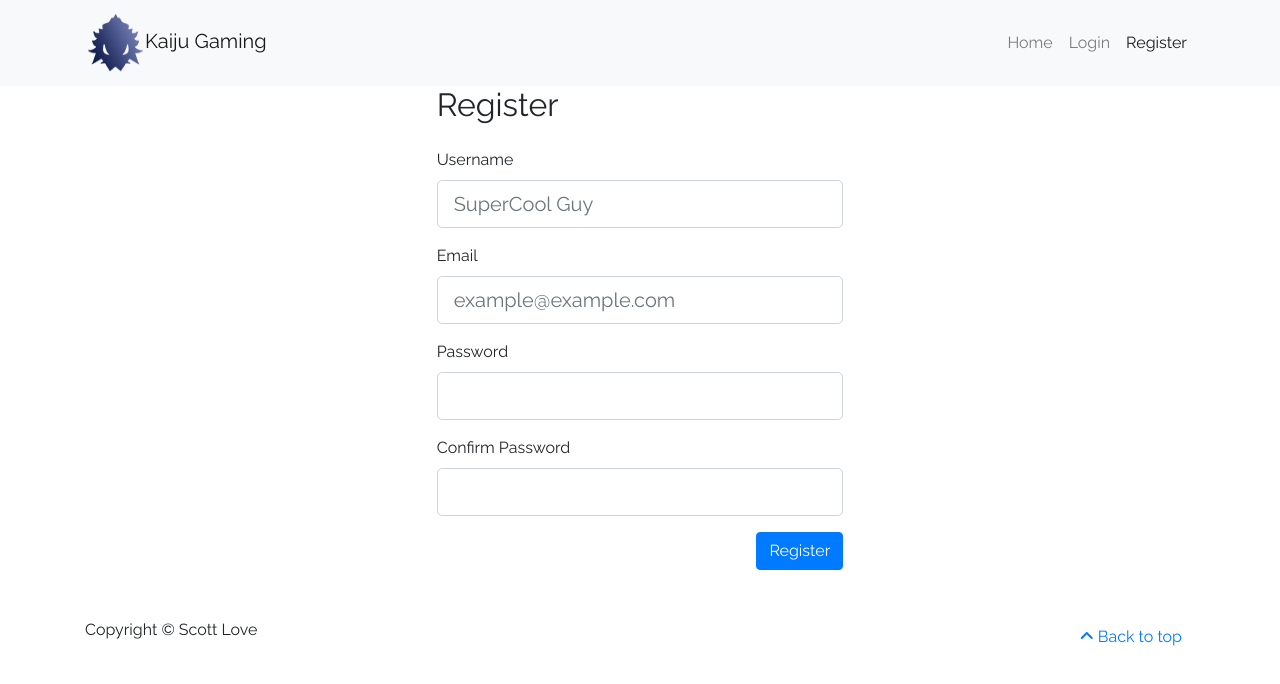
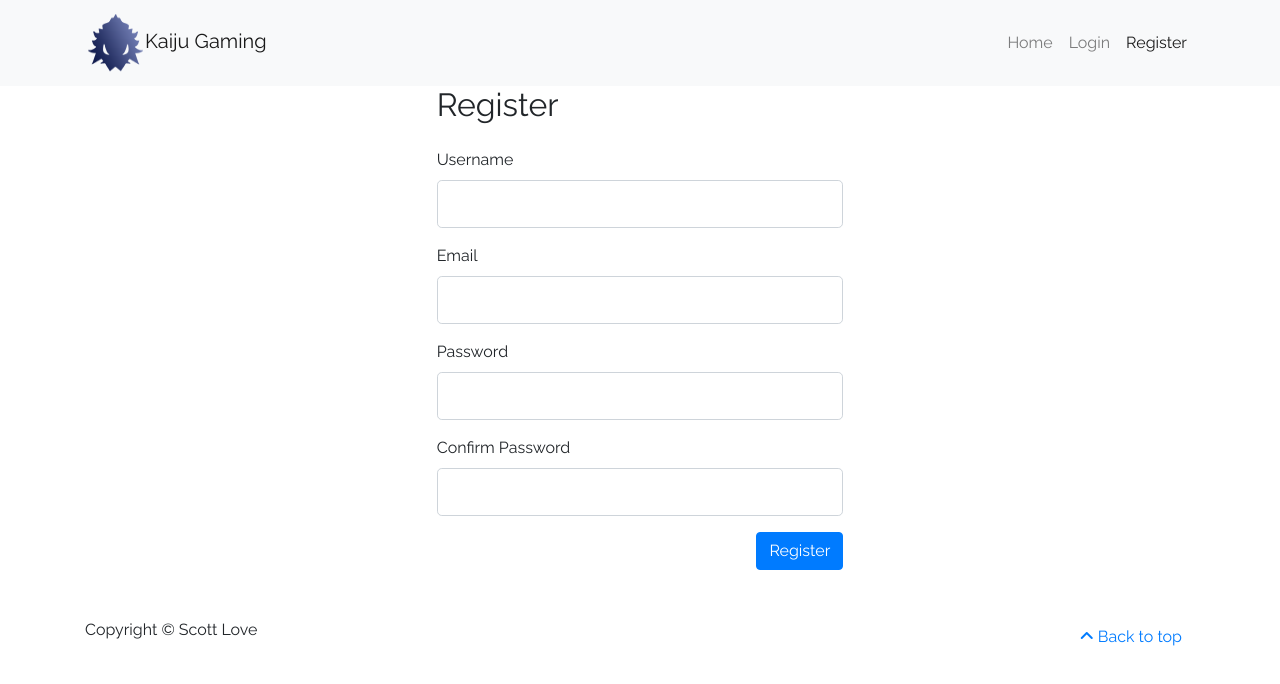
Before and after one commit to hscottlove/final-project-frontend, a React (Create React App) app: page /register in a window 1280 px wide. Shown: the top 684 px of the page. Built offline with nearby package versions, Linux system fonts and the light colour scheme.

Commit message:
updated feed state setup

```diff
--- a/src/components/Auth/Login.js
+++ b/src/components/Auth/Login.js
@@ -51,7 +51,7 @@ class Login extends Component {
     const user = this.state;
     axios.post(`${API_URL}/auth/login`, user, { withCredentials: true })
       .then(res => {
-        console.log(res);
+        console.log(res.data);
         this.props.setCurrentUser(res.data.id);
         this.props.history.push('/profile');
       })
@@ -77,7 +77,7 @@ class Login extends Component {
           <form onSubmit={this.handleSubmit}>
             <div className="form-group">
               <label htmlFor="email">Email</label>
-              <input type="email" id="email" name="email" value={this.state.email} onChange={this.handleChange} className="form-control form-control-lg" placeholder="example@example.com"/>
+              <input type="email" id="email" name="email" value={this.state.email} onChange={this.handleChange} className="form-control form-control-lg" />
             </div>
             <div className="form-group">
               <label htmlFor="email">Password</label>
--- a/src/components/Auth/Register.js
+++ b/src/components/Auth/Register.js
@@ -111,11 +111,11 @@ class Register extends Component {
           <form onSubmit={this.handleSubmit}>
             <div className="form-group">
               <label htmlFor="username">Username</label>
-              <input type="username" id="username" name="username" value={this.state.username} onChange={this.handleChange} className="form-control form-control-lg" placeholder="SuperCool Guy"/>
+              <input type="username" id="username" name="username" value={this.state.username} onChange={this.handleChange} className="form-control form-control-lg" />
             </div>
             <div className="form-group">
               <label htmlFor="email">Email</label>
-              <input type="email" id="email" name="email" value={this.state.email} onChange={this.handleChange} className="form-control form-control-lg" placeholder="example@example.com"/>
+              <input type="email" id="email" name="email" value={this.state.email} onChange={this.handleChange} className="form-control form-control-lg" />
             </div>
             <div className="form-group">
               <label htmlFor="password">Password</label>
--- a/src/components/Feed/Feed.js
+++ b/src/components/Feed/Feed.js
@@ -3,11 +3,19 @@ import FeedHeroImg from './images/banner-img-4.png';
 import Halo2PostImg from './images/halo2.jpg';
 
 class Feed extends Component {
+  state = {
+    posts: [],
+  }
+
+  // GET POSTS FROM SERVER
+  componentDidMount() {
+    // MAKE AXIOS CALL FOR POSTS
+    // SET STATE WITH RESPONSE DATA
+  }
+
   render() {
     return (
       <>
-
-
         <div className="modal fade" id="exampleModalCenter" tabIndex="-1" role="dialog" aria-labelledby="exampleModalCenterTitle" aria-hidden="true">
           <div className="modal-dialog modal-dialog-centered" role="document">
             <div className="modal-content">
```
